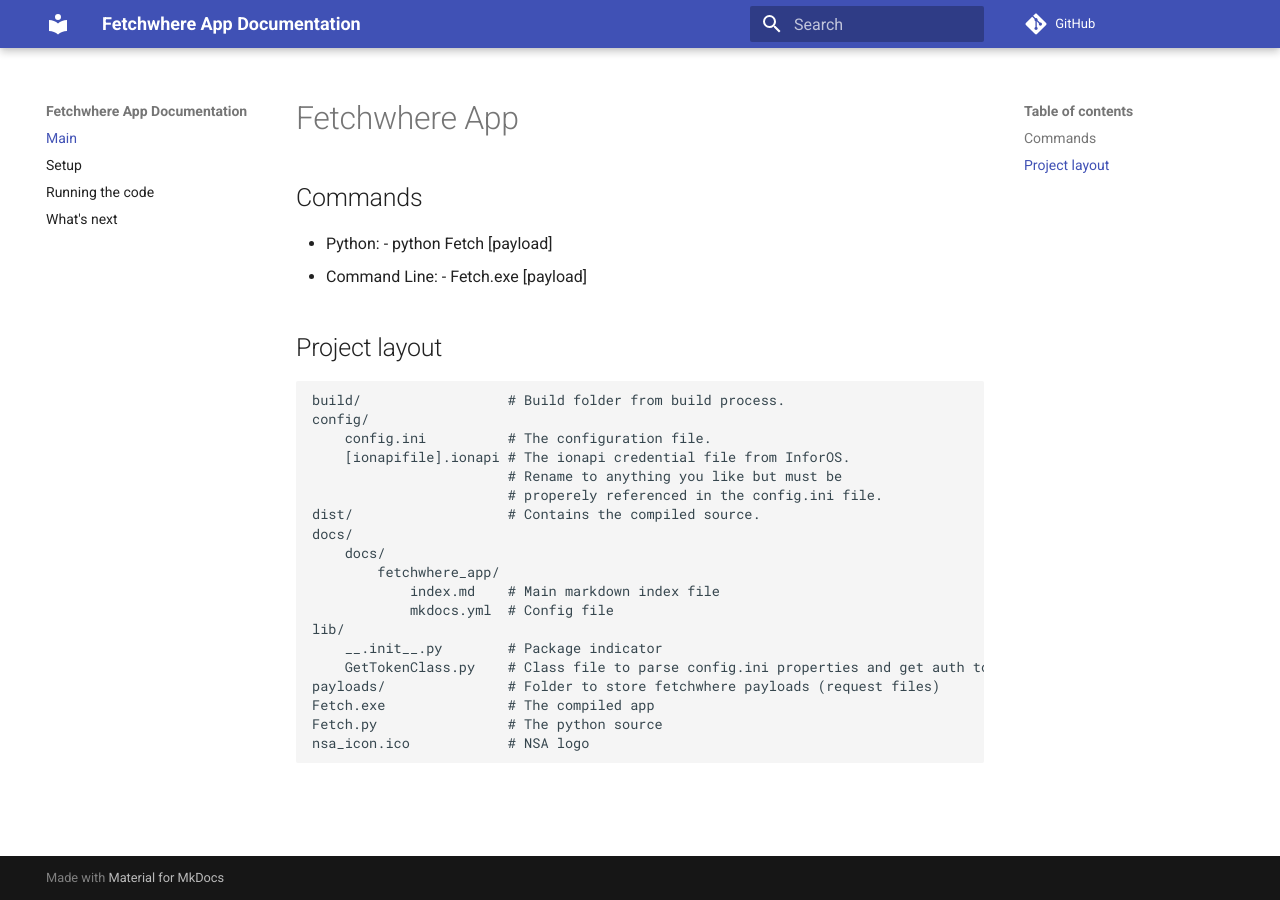
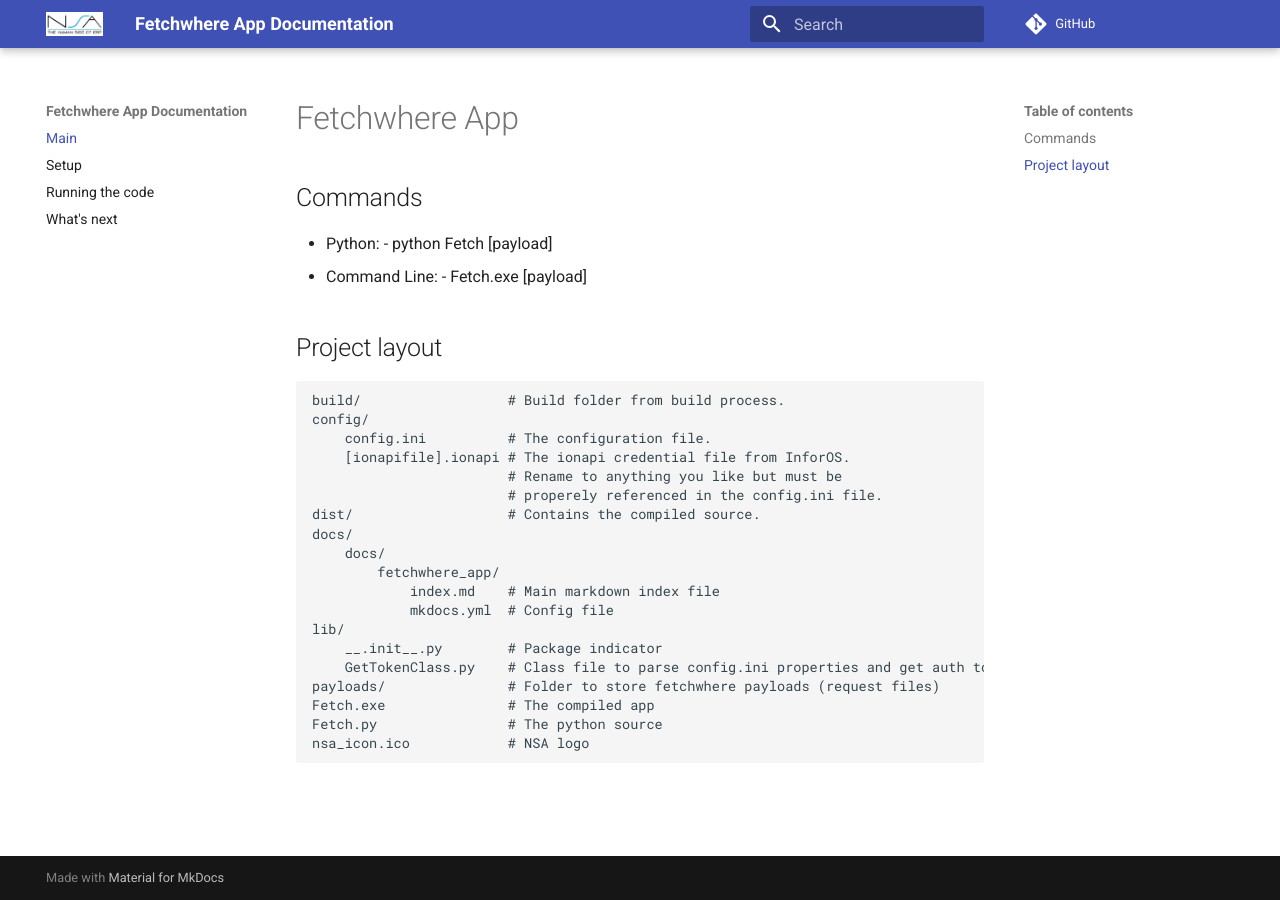
Before and after one commit to NSA-Computer-Exchange/Fetchwhere_App, an MkDocs documentation site: the page built from docs/fetchwhere_app/docs/index.md, in a window 1280 px wide. Built offline with MkDocs 1.6.1 and Material for MkDocs 9.7.7, drawn with Linux system fonts in a browser that asks for light colours; comment, search, counter and statistics services are not loaded.

Commit message:
Added Logo

```diff
--- a/docs/fetchwhere_app/mkdocs.yml
+++ b/docs/fetchwhere_app/mkdocs.yml
@@ -7,6 +7,8 @@ nav:
   - Running the code: running.md
   - What's next: whatsnext.md
 
-theme: material
+theme:
+  name: material
+  logo: 'img/nsalogo.jpg'
 
 repo_url: https://github.com/NSA-Computer-Exchange/Fetchwhere_App/tree/main
```
Also changed, not shown: docs/fetchwhere_app/docs/img/nsalogo.jpg (added), docs/fetchwhere_app/site/404.html, docs/fetchwhere_app/site/img/nsalogo.jpg (added), docs/fetchwhere_app/site/index.html, docs/fetchwhere_app/site/running/index.html, docs/fetchwhere_app/site/setup/index.html, docs/fetchwhere_app/site/whatsnext/index.html, 1 other file.
